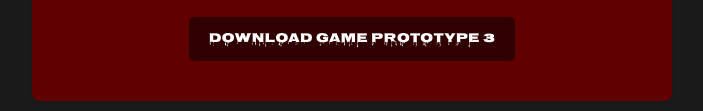
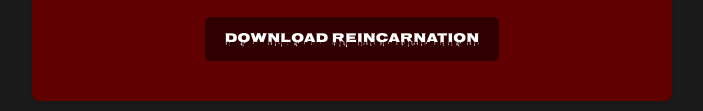
Before and after one commit to NoMercyPlayer/NoMercyPlayer.github.io, a plain HTML site: page index.html in a window 1280 px wide. Shown: the part 2738-2849 px from the top of the page, without its empty margins (288-991 px from the left). Drawn offline with Linux system fonts and the light colour scheme.

Commit message:
Update index.html

```diff
--- a/index.html
+++ b/index.html
@@ -40,7 +40,7 @@
     <iframe src="https://www.youtube.com/embed/I852vC2p8wo?autoplay=1&controls=0&loop=1&playlist=I852vC2p8wo&mute=1" frameborder="0" allow="autoplay; encrypted-media" allowfullscreen></iframe>
     <div class="video-overlay"></div>
 </div>
-            <button id="downloadBtn3">Download Game Prototype 3</button>
+            <button id="downloadBtn3">Download Reincarnation</button>
         </section>
 
     </main>
```
